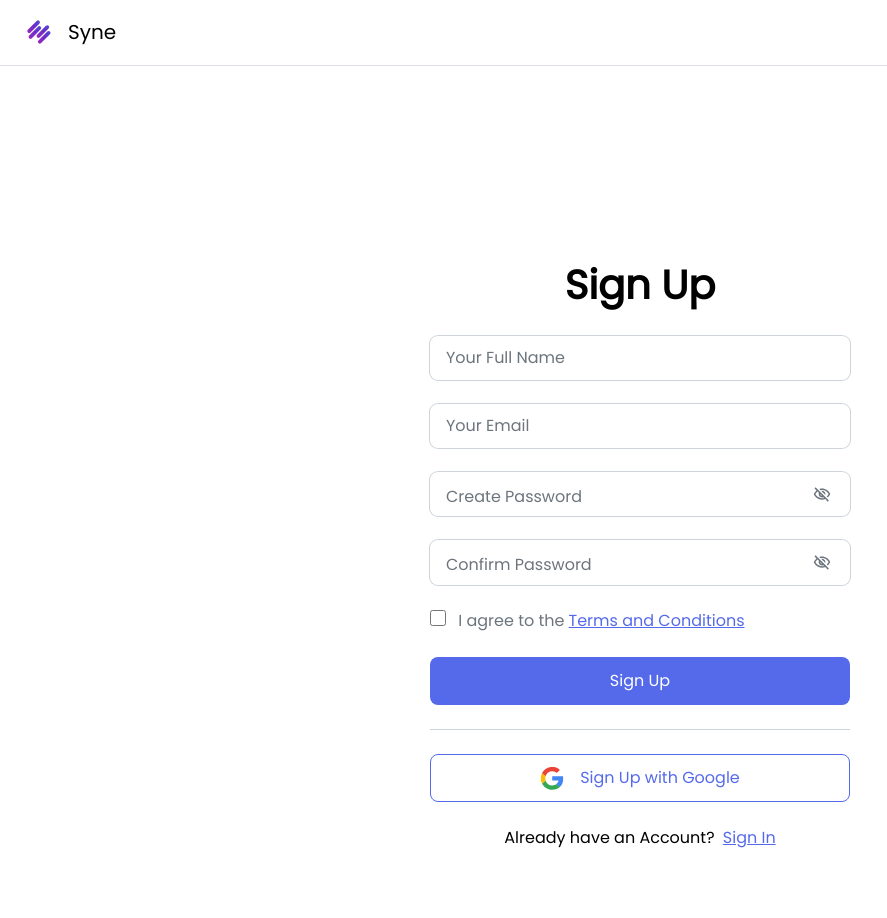
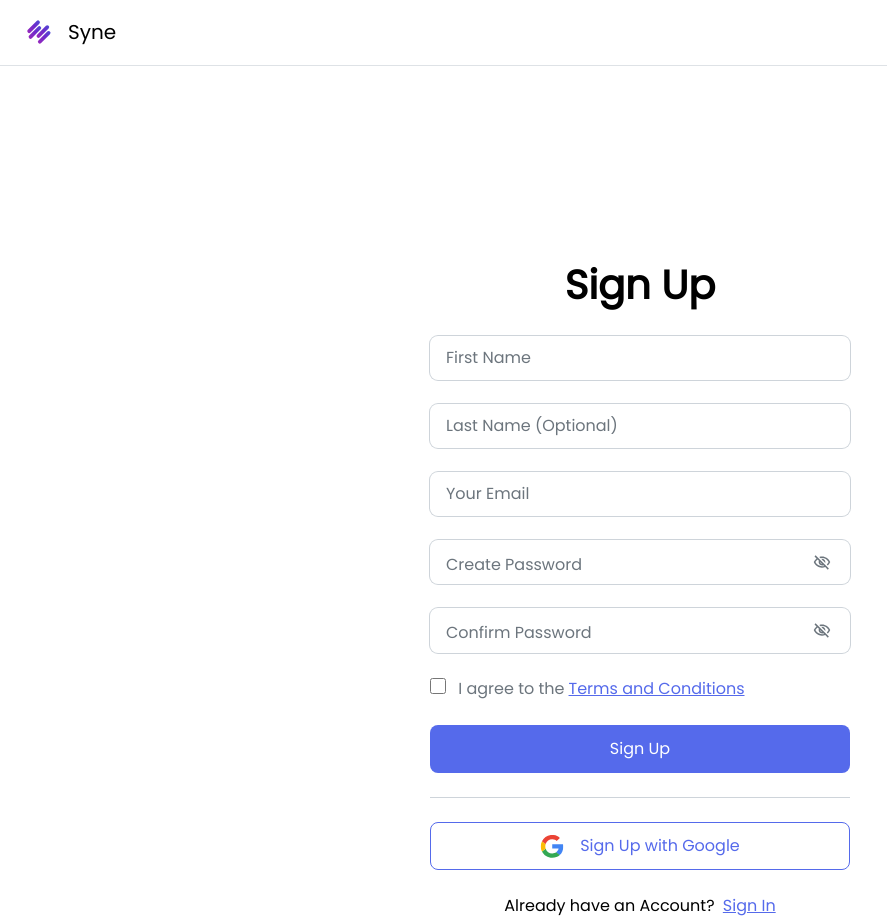
Before and after one commit to jeannyinthelamp/sycamore.ai, a React (Create React App) app: page /sign-up in a window 1280 px wide. Shown: the whole page, without its empty margins (0-887 px from the left). Before the commit the page ends 850 px from the top, so only its background shows below. Built offline with nearby package versions, Linux system fonts and the light colour scheme.

Commit message:
Refactor validateFirstName function, add state variable for firs/last name input fields

```diff
--- a/src/Components/Login_Signup/Validation.js
+++ b/src/Components/Login_Signup/Validation.js
@@ -1,20 +1,23 @@
 // This file contains the functions for validating user full userName, email, and password
 
-export const validateUserName = (userName, setUserNameError) => {
-  //check user userName against regular expression
-  const nameRegEx = /[^a-zA-Z]/;
+export const validateFirstName = (firstName, setFirstNameError) => {
+  //remove white space from start and end of firstName, also checks if firstName only contains white space
+  firstName = firstName.trim();
+
+  //check user firstName against regular expression
+  const nameRegEx = /[a-zA-Z]/;
+
   // returns true if test is passed, else false
-  let isValidName = nameRegEx.test(userName);
-  //checks if userName only contains white space
-  let isWhiteSpace = userName.trim().length !== 0;
+  let isValidName = nameRegEx.test(firstName);
 
-  if (isValidName && isWhiteSpace) {
-    setUserNameError(false);
+  console.log(firstName);
+  if (isValidName) {
+    setFirstNameError(false);
     // alert("Valid userName");
     return true;
   } else {
     // alert("NOT Valid userName");
-    setUserNameError(true);
+    setFirstNameError(true);
     return false;
   }
 };
--- a/src/Pages/Signup/Signup.js
+++ b/src/Pages/Signup/Signup.js
@@ -5,7 +5,7 @@ import { auth } from "../../firebase";
 import { createUserWithEmailAndPassword } from "firebase/auth";
 
 import {
-  validateUserName,
+  validateFirstName,
   validateEmail,
   validateUserPasswords,
   preventCopyPaste,
@@ -22,13 +22,14 @@ import { safari_input_styling } from "../../Components/Styles/Safari_Input_Styli
 //TODO 4 refactor validateUserName function to handle first/last names
 
 const Signup = () => {
-  const [userName, setUserName] = useState("");
+  const [firstName, setFirstName] = useState("");
+  const [lastName, setLastName] = useState("");
   const [email, setEmail] = useState("");
   const [password, setPassword] = useState("");
   const [confirmPassword, setConfirmPassword] = useState("");
   const [termsAccepted, setTermsAccepted] = useState(false);
 
-  const [userNameError, setUserNameError] = useState(false);
+  const [firstNameError, setFirstNameError] = useState(false);
   const [emailError, setEmailError] = useState(false);
   const [passwordError, setPasswordError] = useState(false);
   const [confirmPasswordError, setConfirmPasswordError] = useState(false);
@@ -55,7 +56,7 @@ const Signup = () => {
     e.preventDefault();
 
     if (
-      validateUserName(userName, setUserNameError) &&
+      validateFirstName(firstName, setFirstNameError) &&
       validateEmail(email, setEmailError)
     ) {
       if (
@@ -194,21 +195,28 @@ const Signup = () => {
           >
             <input
               type='text'
-              placeholder='Your Full Name'
+              placeholder='First Name'
               required
-              onChange={(e) => setUserName(e.target.value)}
+              onChange={(e) => setFirstName(e.target.value)}
               className={`w-[100%] py-[10px] px-[16px] font-Poppins font-normal text-[16px] leading-[24px text-[#6C757D] placeholder-[#6C757D] outline outline-[1px] outline-[#CED4DA] rounded-lg ${
-                userNameError ? errorStyling : " "
+                firstNameError ? errorStyling : " "
               } ${detectBrowser()} `}
             />
 
             <p
               className={`mt-[-20px] font-Poppins font-normal text-[14px] text-[#c9324e] leading-[21px] ${
-                userNameError ? errorStyling : "hidden"
+                firstNameError ? errorStyling : "hidden"
               }`}
             >
-              First and last name required.
+              First name required.
             </p>
+            <input
+              type='text'
+              placeholder='Last Name (Optional)'
+              onChange={(e) => setLastName(e.target.value)}
+              className={`w-[100%] py-[10px] px-[16px] font-Poppins font-normal text-[16px] leading-[24px text-[#6C757D] placeholder-[#6C757D] outline outline-[1px] outline-[#CED4DA] rounded-lg ${detectBrowser()} `}
+            />
+
             <input
               type='email'
               placeholder='Your Email'
```
